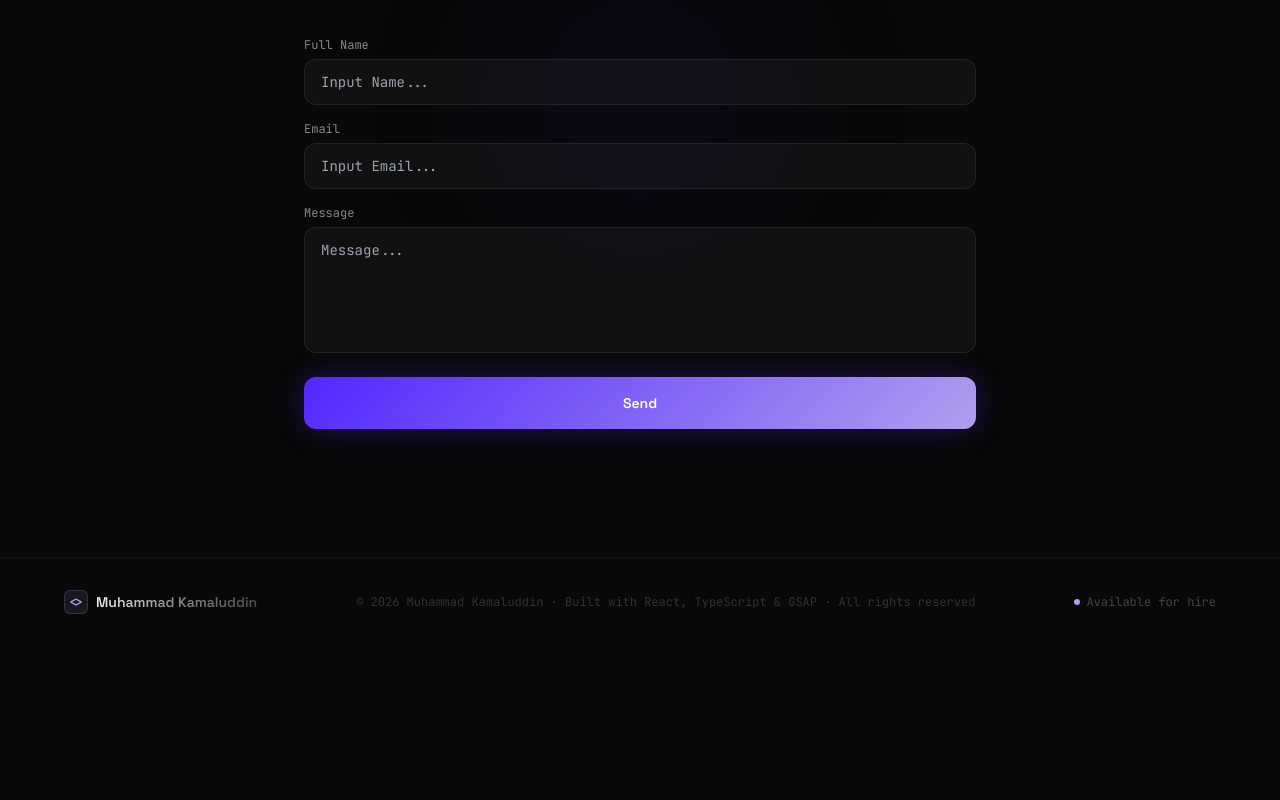
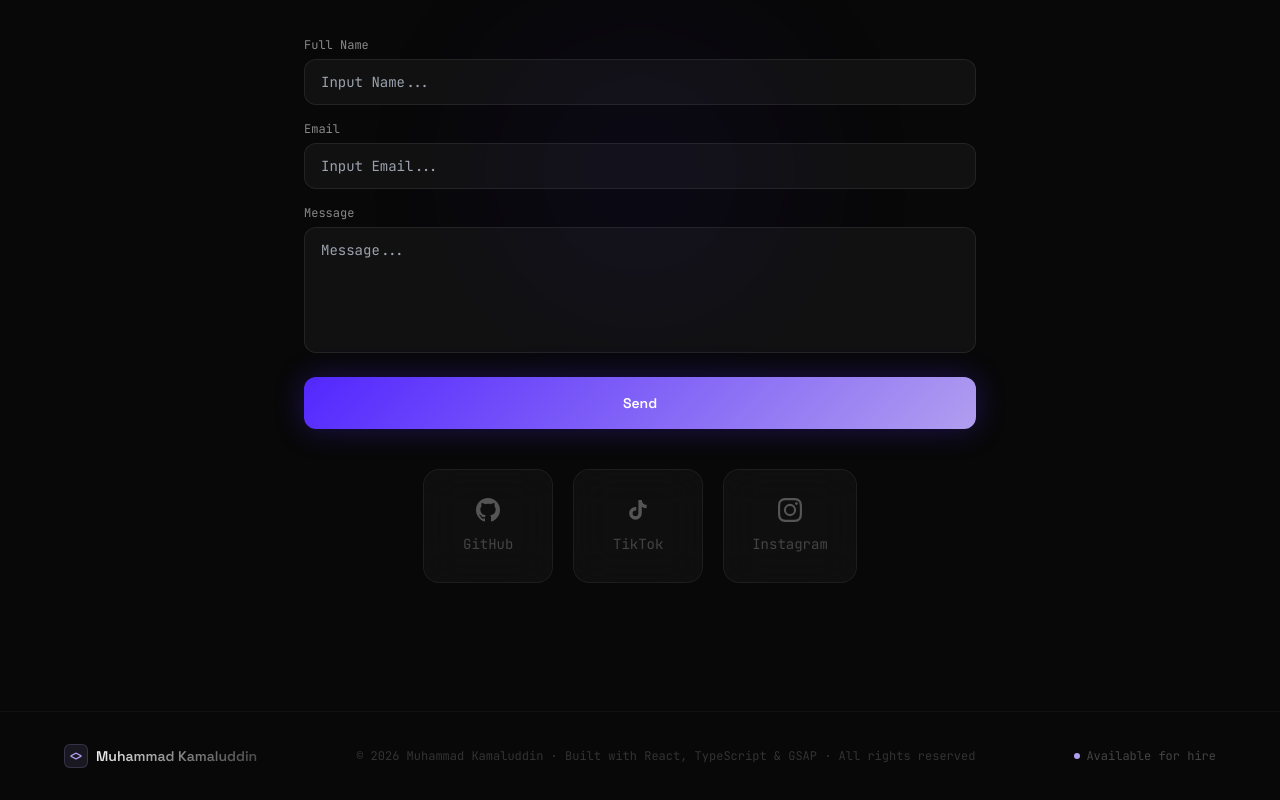
Before and after one commit to Theeskyes/KAMAL-0, a React (Vite) app in the folder Portofolio--main/: page / in a window 1280 px wide. Shown: the part 4033-4833 px from the top of the page. Before the commit the page ends 4679 px from the top, so only its background shows below. Built offline with nearby package versions, Linux system fonts and the light colour scheme.

Commit message:
update github

```diff
--- a/Portofolio--main/src/components/ContactSection.tsx
+++ b/Portofolio--main/src/components/ContactSection.tsx
@@ -103,6 +103,34 @@
               <p className="text-center text-sm font-mono" style={{ color: '#ff6b6b' }}>✗ Gagal kirim, coba lagi.</p>
             )}
           </form>
+          <div className="flex flex-wrap gap-5 justify-center mt-10">
+  <motion.a href="https://github.com/muhammadkamal-1608" target="_blank" rel="noreferrer"
+    className="flex flex-col items-center gap-3 p-7 rounded-2xl glass-card glass-card-hover"
+    style={{ minWidth: 130 }} whileHover={{ y: -4 }} data-cursor="hover">
+    <motion.div style={{ color: '#555' }} whileHover={{ color: '#fff', scale: 1.1 }} transition={{ duration: 0.18 }}>
+      <svg viewBox="0 0 24 24" fill="currentColor" className="w-6 h-6"><path d="M12 0C5.374 0 0 5.373 0 12c0 5.302 3.438 9.8 8.207 11.387.599.111.793-.261.793-.577v-2.234c-3.338.726-4.033-1.416-4.033-1.416-.546-1.387-1.333-1.756-1.333-1.756-1.089-.745.083-.729.083-.729 1.205.084 1.839 1.237 1.839 1.237 1.07 1.834 2.807 1.304 3.492.997.107-.775.418-1.305.762-1.604-2.665-.305-5.467-1.334-5.467-5.931 0-1.311.469-2.381 1.236-3.221-.124-.303-.535-1.524.117-3.176 0 0 1.008-.322 3.301 1.23A11.509 11.509 0 0 1 12 5.803c1.02.005 2.047.138 3.006.404 2.291-1.552 3.297-1.23 3.297-1.23.653 1.653.242 2.874.118 3.176.77.84 1.235 1.911 1.235 3.221 0 4.609-2.807 5.624-5.479 5.921.43.372.823 1.102.823 2.222v3.293c0 .319.192.694.801.576C20.566 21.797 24 17.3 24 12c0-6.627-5.373-12-12-12z"/></svg>
+    </motion.div>
+    <span className="text-sm font-mono" style={{ color: '#444' }}>GitHub</span>
+  </motion.a>
+
+  <motion.a href="https://www.tiktok.com/@m44ll" target="_blank" rel="noreferrer"
+    className="flex flex-col items-center gap-3 p-7 rounded-2xl glass-card glass-card-hover"
+    style={{ minWidth: 130 }} whileHover={{ y: -4 }} data-cursor="hover">
+    <motion.div style={{ color: '#555' }} whileHover={{ color: '#ff0050', scale: 1.1 }} transition={{ duration: 0.18 }}>
+      <svg viewBox="0 0 24 24" fill="currentColor" className="w-6 h-6"><path d="M19.59 6.69a4.83 4.83 0 0 1-3.77-4.25V2h-3.45v13.67a2.89 2.89 0 0 1-2.88 2.5 2.89 2.89 0 0 1-2.89-2.89 2.89 2.89 0 0 1 2.89-2.89c.28 0 .54.04.79.1V9.01a6.3 6.3 0 0 0-.79-.05 6.34 6.34 0 0 0-6.34 6.34 6.34 6.34 0 0 0 6.34 6.34 6.34 6.34 0 0 0 6.33-6.34V8.69a8.18 8.18 0 0 0 4.78 1.52V6.78a4.85 4.85 0 0 1-1.01-.09z"/></svg>
+    </motion.div>
+    <span className="text-sm font-mono" style={{ color: '#444' }}>TikTok</span>
+  </motion.a>
+
+  <motion.a href="https://www.instagram.com/kml_0816?igsh=c2UzdG1zMWxtYXY=" target="_blank" rel="noreferrer"
+    className="flex flex-col items-center gap-3 p-7 rounded-2xl glass-card glass-card-hover"
+    style={{ minWidth: 130 }} whileHover={{ y: -4 }} data-cursor="hover">
+    <motion.div style={{ color: '#555' }} whileHover={{ color: '#E1306C', scale: 1.1 }} transition={{ duration: 0.18 }}>
+      <svg viewBox="0 0 24 24" fill="currentColor" className="w-6 h-6"><path d="M12 2.163c3.204 0 3.584.012 4.85.07 3.252.148 4.771 1.691 4.919 4.919.058 1.265.069 1.645.069 4.849 0 3.205-.012 3.584-.069 4.849-.149 3.225-1.664 4.771-4.919 4.919-1.266.058-1.644.07-4.85.07-3.204 0-3.584-.012-4.849-.07-3.26-.149-4.771-1.699-4.919-4.92-.058-1.265-.07-1.644-.07-4.849 0-3.204.013-3.583.07-4.849.149-3.227 1.664-4.771 4.919-4.919 1.266-.057 1.645-.069 4.849-.069zM12 0C8.741 0 8.333.014 7.053.072 2.695.272.273 2.69.073 7.052.014 8.333 0 8.741 0 12c0 3.259.014 3.668.072 4.948.2 4.358 2.618 6.78 6.98 6.98C8.333 23.986 8.741 24 12 24c3.259 0 3.668-.014 4.948-.072 4.354-.2 6.782-2.618 6.979-6.98.059-1.28.073-1.689.073-4.948 0-3.259-.014-3.667-.072-4.947-.196-4.354-2.617-6.78-6.979-6.98C15.668.014 15.259 0 12 0zm0 5.838a6.162 6.162 0 1 0 0 12.324 6.162 6.162 0 0 0 0-12.324zM12 16a4 4 0 1 1 0-8 4 4 0 0 1 0 8zm6.406-11.845a1.44 1.44 0 1 0 0 2.881 1.44 1.44 0 0 0 0-2.881z"/></svg>
+    </motion.div>
+    <span className="text-sm font-mono" style={{ color: '#444' }}>Instagram</span>
+  </motion.a>
+</div>
         </motion.div>
       </div>
     </section>
```
